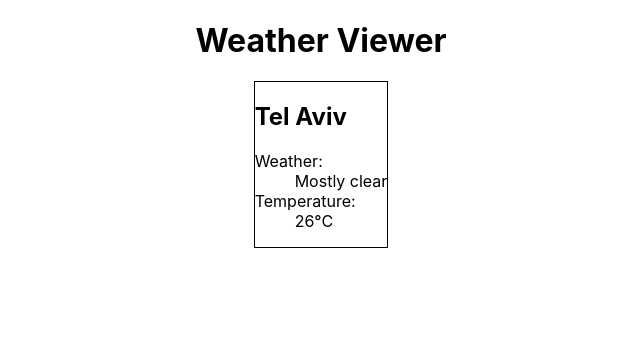
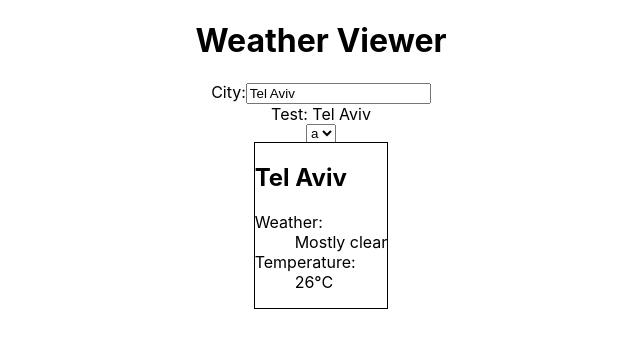
Before and after one commit to NoamAnisfeld/weather-utopia, a React (Create React App) app: page / in a window 1280 px wide. Shown: the top 348 px of the page, without its empty margins (319-959 px from the left). Built offline with nearby package versions, Linux system fonts and the light colour scheme.

Commit message:
basic search combobox

```diff
--- a/src/App.tsx
+++ b/src/App.tsx
@@ -3,6 +3,7 @@ import { useEffect, useState } from 'react';
 import type { CityCurrentConditions } from './API/dataTypes';
 import { validateCityCurrentConditions } from './API/dataTypes';
 import { getResult } from './API/mockAPI'
+import CitySearchBox from './components/CitySearchBox';
 import CityInfoWidget from './components/CityInfoWidget';
 
 function App() {
@@ -27,6 +28,7 @@ function App() {
   return (
     <div className="App">
       <h1>Weather Viewer</h1>
+      <CitySearchBox />
       {cityConditionsInfo && <CityInfoWidget
         name={cityName}
         info={cityConditionsInfo}
--- /dev/null
+++ b/src/components/CitySearchBox.tsx
@@ -0,0 +1,24 @@
+import { useState } from "react";
+
+export default function CitySearchBox() {
+    const [cityName, setCityName] = useState('Tel Aviv');
+
+    return <>
+        <label>
+            City:
+            <input
+                type="text"
+                placeholder="start typing to search"
+                value={cityName}
+                onChange={e => setCityName(e.currentTarget.value)}
+            />
+        </label>
+        Test: {cityName}
+        <select
+            onChange={e => setCityName(e.currentTarget.value)}>
+            <option value="A">a</option>
+            <option value="B">b</option>
+            <option value="C">c</option>
+        </select>
+    </>
+}
```
